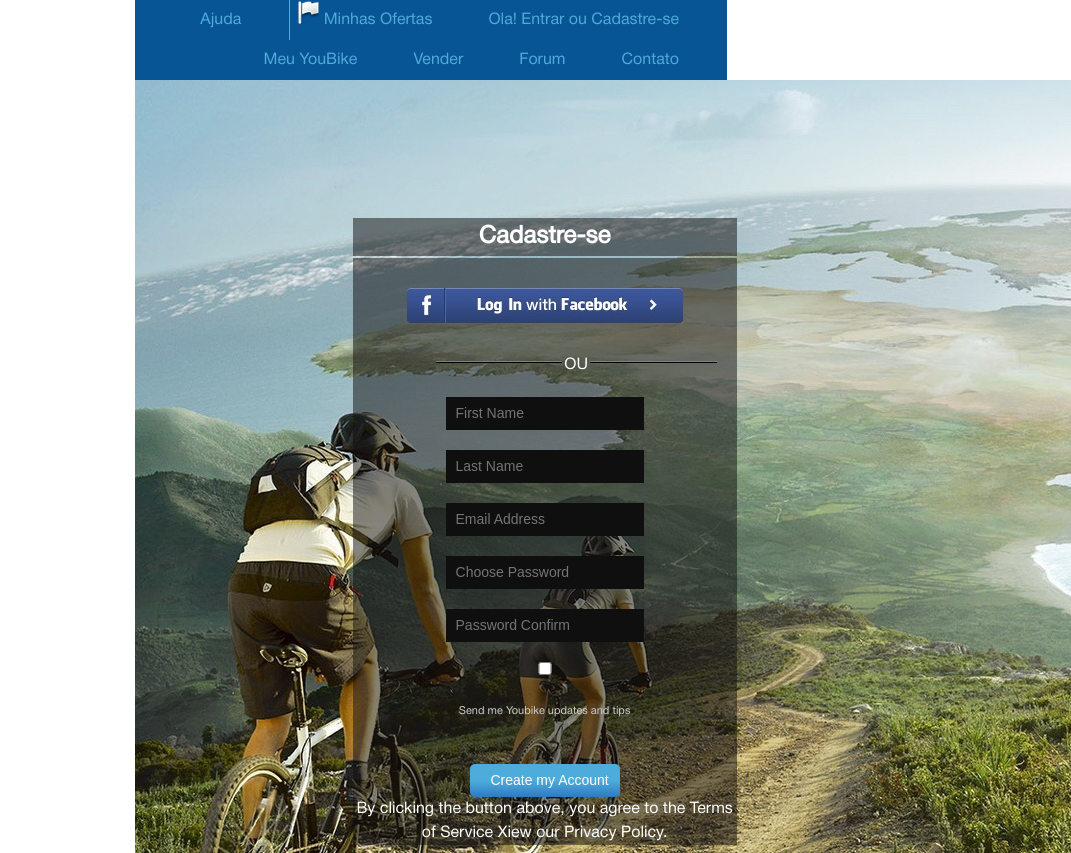
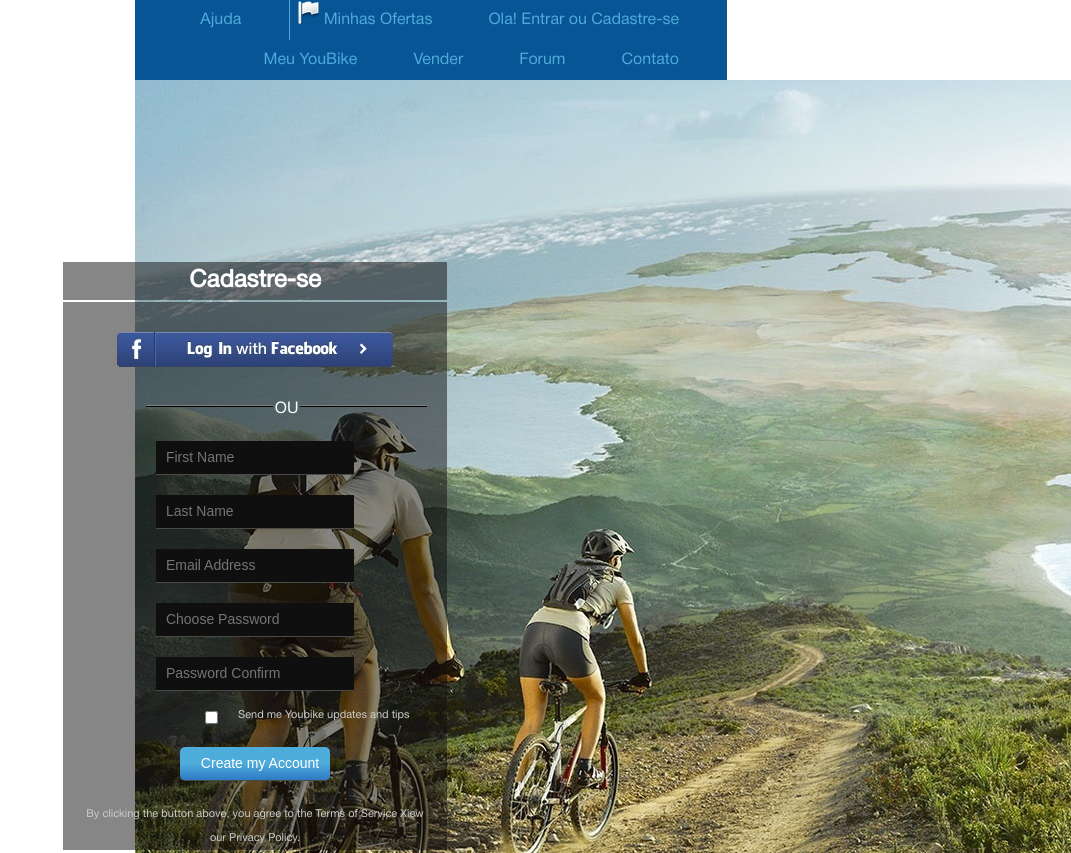
Before and after one commit to aunekrasova/aunekrasova.github.io, a plain HTML site: page Markup/HW5/index.html in a window 1280 px wide. Shown: the top 853 px of the page, without its empty margins (209-1280 px from the left). Drawn offline with Linux system fonts and the light colour scheme; files whose address does not match are found by name.

Commit message:
little changes

```diff
--- a/Markup/HW5/css/style.css
+++ b/Markup/HW5/css/style.css
@@ -37,26 +37,36 @@ input{
     padding: 0 0 0 10px;
     font-size: 14px;
     color: #cccccc;
-    border-style: none;
-
 }
 
 input:focus{
     background-color: rgba(27,82, 136, 0.9);
-    box-shadow: 0 0 10px rgba(27,82, 136, 1);
-    border-style: none;
+    box-shadow: 0 0 20px rgba(27,82, 136, 1);
+    outline: none;
 }
 
-p{
+p {
+    font-size: 11px;
+    color: #cccccc;
+    position: absolute;
+    top: 441px;
+    left: 175px;
+}
+
+.checkbox{
+    width: 296px;
+}
+
+.privacy{
     font-size: 11px;
     color: #cccccc;
     margin: 21px;
 }
 
 .menu{
-    float:right;
-    width:100%;
-    list-style:none;
+    float: right;
+    width: 100%;
+    list-style: none;
     background-color: #085596;
 }
 
@@ -98,8 +108,8 @@ p{
 
 .blok{
     position: absolute;
-    float: left;
-    margin: 17%;
+    top: 262px;
+    right: 624px;
     color: #ffffff;
     width: 30%;
 }
```
